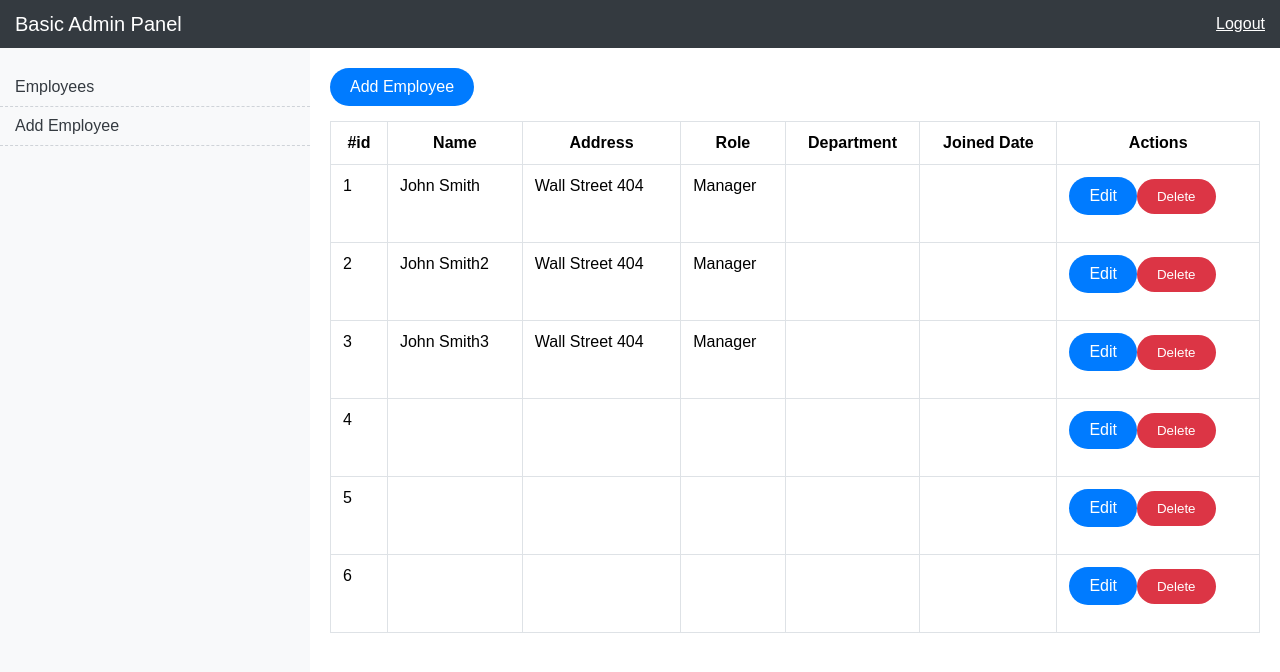
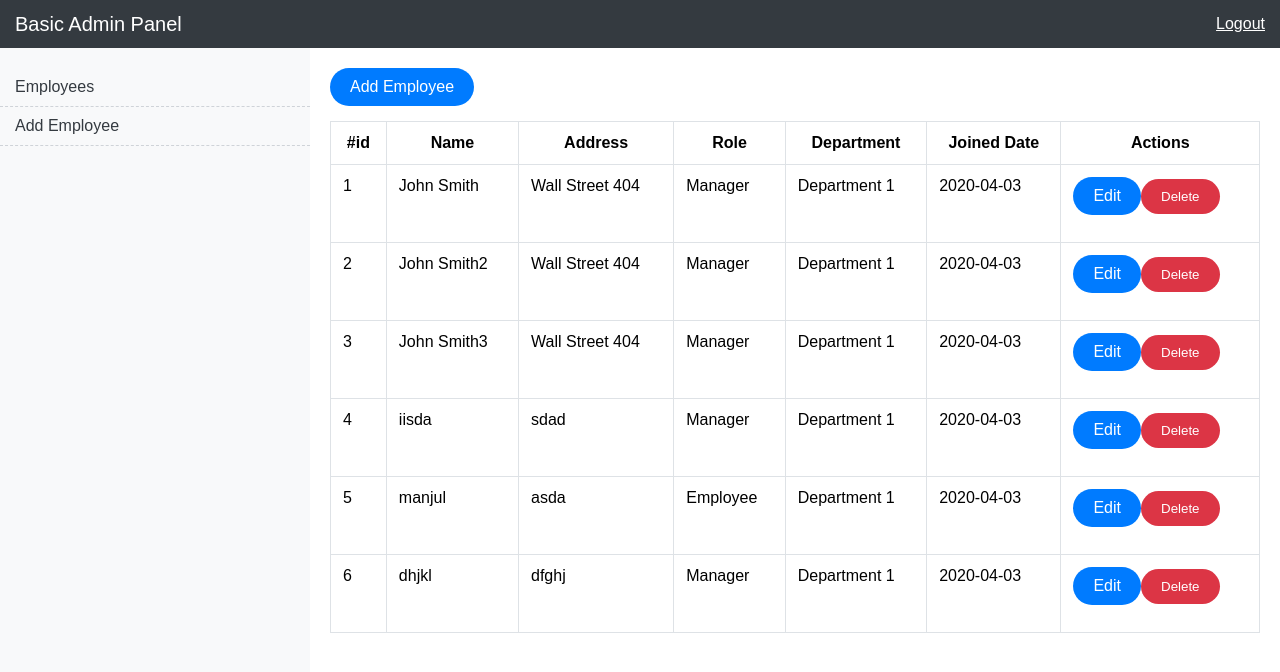
Before and after one commit to Tamrakar182/vue-crud2, a Vue app: page /admin/employees in a window 1280 px wide. Shown: the top 672 px of the page. Built offline with nearby package versions, Linux system fonts and the light colour scheme; data requests are answered from the project's data file.

Commit message:
fixed an issue

```diff
--- a/data/db.json
+++ b/data/db.json
@@ -2,36 +2,44 @@
   "employees": [
     {
       "id": 1,
-      "Name": "John Smith",
-      "Address": "Wall Street 404",
-      "Role": "Manager"
+      "name": "John Smith",
+      "address": "Wall Street 404",
+      "department": "Department 1",
+      "role": "Manager",
+      "date": "2020-04-03"
     },
     {
       "id": 2,
-      "Name": "John Smith2",
-      "Address": "Wall Street 404",
-      "Role": "Manager"
+      "name": "John Smith2",
+      "address": "Wall Street 404",
+      "department": "Department 1",
+      "role": "Manager",
+      "date": "2020-04-03"
+
     },
     {
       "id": 3,
-      "Name": "John Smith3",
-      "Address": "Wall Street 404",
-      "Role": "Manager"
+      "name": "John Smith3",
+      "address": "Wall Street 404",
+      "department": "Department 1",
+      "role": "Manager",
+      "date": "2020-04-03"
+
     },
     {
       "name": "iisda",
       "address": "sdad",
       "department": "Department 1",
       "role": "Manager",
-      "date": "",
+      "date": "2020-04-03",
       "id": 4
     },
     {
       "name": "manjul",
       "address": "asda",
-      "department": "",
-      "role": "",
-      "date": "",
+      "department": "Department 1",
+      "role": "Employee",
+      "date": "2020-04-03",
       "id": 5
     },
     {
@@ -39,7 +47,7 @@
       "address": "dfghj",
       "department": "Department 1",
       "role": "Manager",
-      "date": "",
+      "date": "2020-04-03",
       "id": 6
     }
   ]
--- a/package.json
+++ b/package.json
@@ -9,6 +9,7 @@
   },
   "dependencies": {
     "core-js": "^3.8.3",
+    "moment": "^2.29.4",
     "vue": "^3.2.13",
     "vue-router": "^4.0.3"
   },
--- a/src/pages/admin/EmployeeCreate.vue
+++ b/src/pages/admin/EmployeeCreate.vue
@@ -21,7 +21,7 @@
     </select>
 
     <label>Joining Date</label>
-    <input type="date" />
+    <input type="date" v-model="date"/>
 
     <button>Add Employee</button>
   </form>
@@ -52,12 +52,13 @@ export default {
             department:department.value,
             role:role.value,
             date:date.value
-          })
+          }),
         });
+
+        console.log(date)
 
         await router.push('/admin/employees');
       }
-
       return {name,address,department,role,date,submit}
     }
 }
--- a/src/pages/admin/EmployeeEdit.vue
+++ b/src/pages/admin/EmployeeEdit.vue
@@ -22,7 +22,7 @@
     </select>
 
     <label>Joining Date</label>
-    <input type="date" />
+    <input type="date" v-model="date"/>
 
     <button>Save</button>
   </form>
--- a/src/pages/admin/Employees.vue
+++ b/src/pages/admin/Employees.vue
@@ -1,7 +1,7 @@
 <template>
   <router-link :to="{name:'EmployeeCreate'}" class="btn">Add Employee</router-link>
 
-  <table v-if = "employees._rawValue !== []">
+  <table v-if = "(employees.length > 0)">
 
 	<thead>
 	  <tr>
@@ -18,11 +18,11 @@
 	<tbody>
 	  <tr v-for="employee in employees" :key="employee.id" >
 		<td>{{employee.id}}</td>
-		<td>{{employee.Name}}</td>
-		<td>{{employee.Address}}</td>
-		<td>{{employee.Role}}</td>
-		<td>{{employee.Department}}</td>
-		<td>{{employee.Date}}</td>
+		<td>{{employee.name}}</td>
+		<td>{{employee.address}}</td>
+		<td>{{employee.role}}</td>
+		<td>{{employee.department}}</td>
+		<td>{{employee.date}}</td>
 		<td>
 		<router-link :to="{name: 'EmployeeEdit', params: {id:employee.id}}" class="btn">Edit</router-link>
 		<button @click="del(employee.id)" class="btn btn-del">Delete</button>
@@ -33,13 +33,14 @@
 
 	</table>
 
-	<h1 v-else >No records found</h1>
+	<h1 v-else>No records found</h1>
 
 </template>
 
 <script>
-import { ref } from '@vue/reactivity';
-import { onMounted } from '@vue/runtime-core';
+import { ref, onMounted } from 'vue';
+import moment from 'moment';
+
 
 export default {
   name:'Employees',
@@ -58,13 +59,12 @@ export default {
 
 	  employees.value = employees.value.filter( p => p.id !== id);
 	}
-
-	console.log(employees._rawValue)
-	console.log(employees.Date)
-
 	return { employees, del }
   }
 }
+
+
+
 </script>
 
 <style>
```
Also changed, not shown: 1 other file (tests, documents, lock files or other folders).
